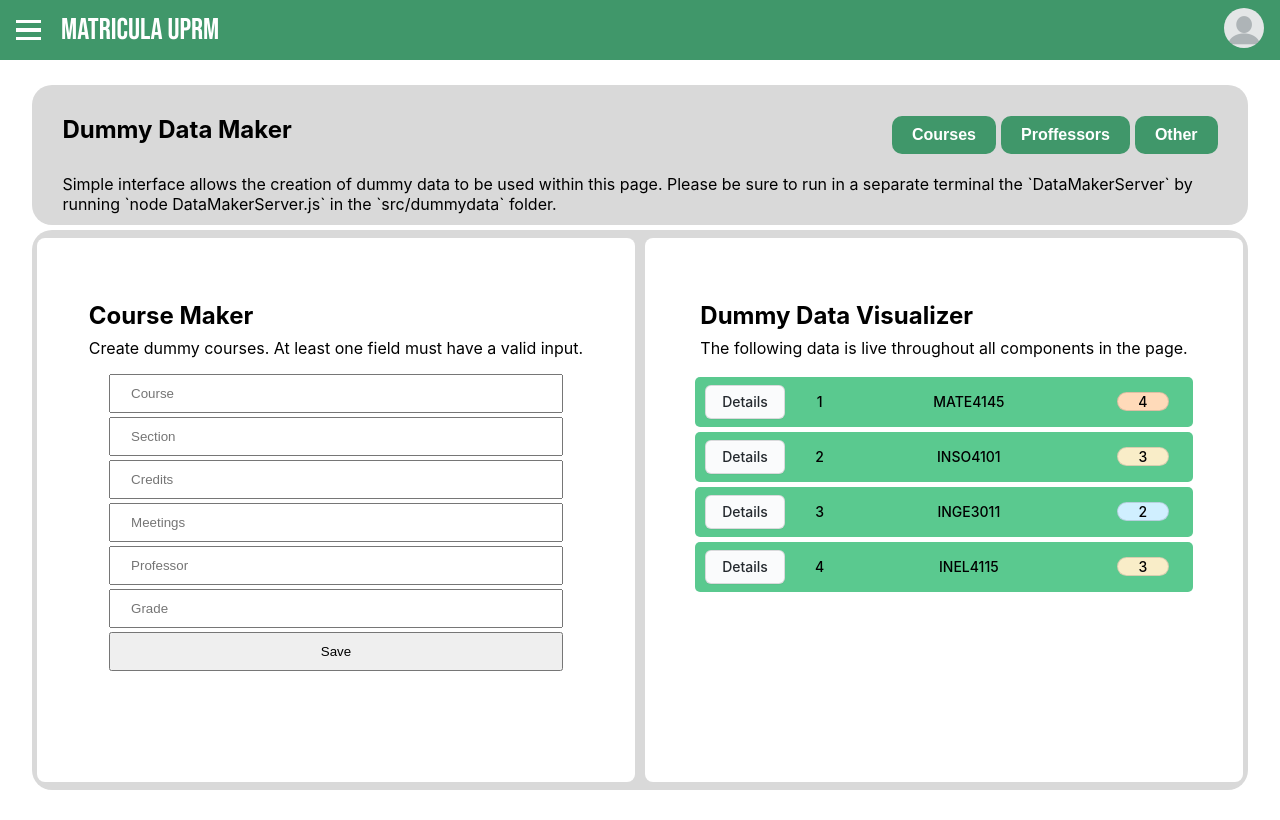
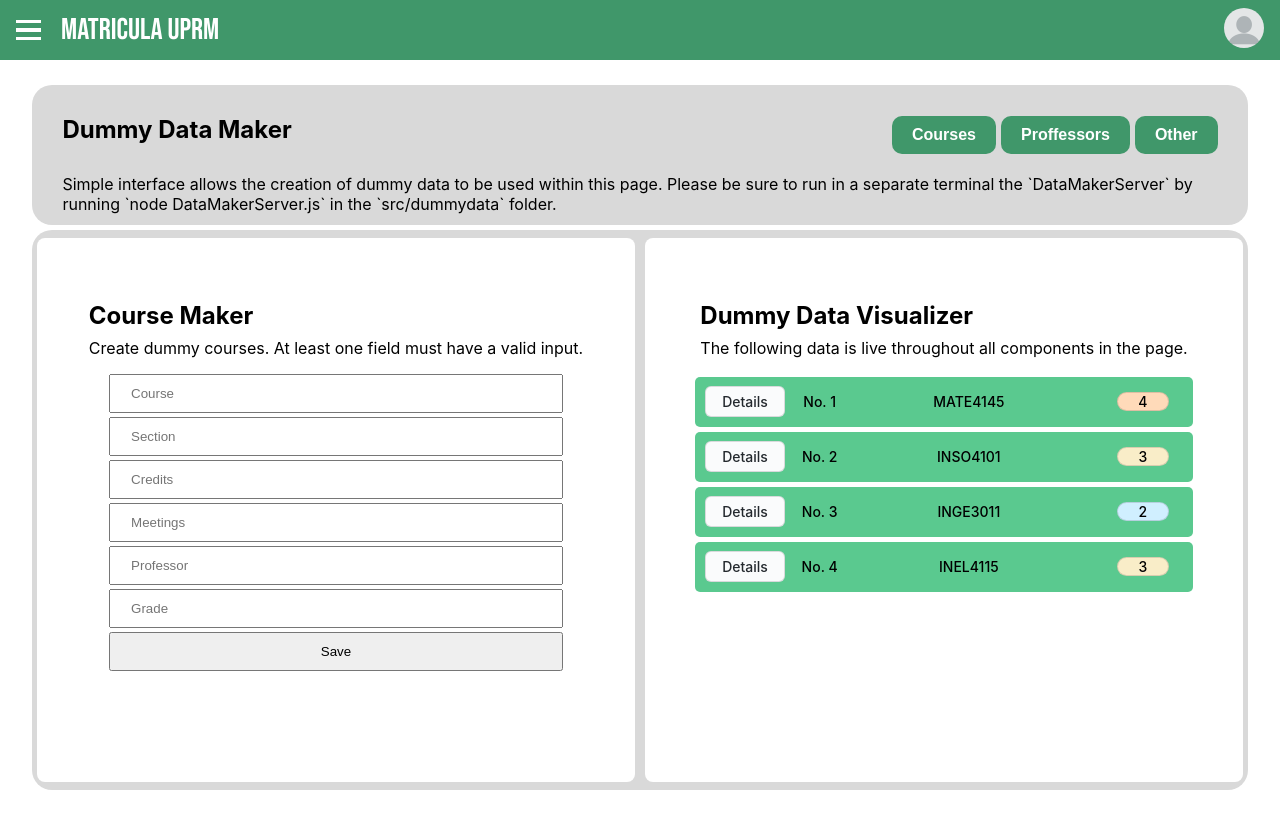
Before and after one commit to uprm-inso4101-2023-2024-s2/semester-project-studentenrollmentsystem, a React (Create React App) app: page /dummy-data-maker in a window 1280 px wide. Built offline with nearby package versions, Linux system fonts and the light colour scheme.

Commit message:
fixed bugs, reformat csv

```diff
--- a/src/components/smallcard.js
+++ b/src/components/smallcard.js
@@ -3,12 +3,14 @@ import styles from "../styles/components/smallcard.module.scss";
 
 export default function SmallCard({data, id}) {
   const displayDetails = () => {
-    return alert("To be implemented.");
+    alert(`Course Name: ${data.Course} \nSection: ${data.Section}` +
+      `\nCredits: ${data.Credits} \nMeetings: ${data.Meetings}` +
+      `\nProffessor: ${data.Proffessor} \nGrade: ${data.Grades}`);
   }
 
   const displayCreditsBubble = () => {
     let color = "black";
-    switch (data.Creditos) {
+    switch (data.Credits) {
       case "1":
         color = "#dafaed";  // light green.
         break;
@@ -30,7 +32,7 @@ export default function SmallCard({data, id}) {
 
     return (
       <div className={styles.bubble} style={{ backgroundColor: color }}>
-        {data.Creditos}
+        {data.Credits}
       </div>
     );
   }
@@ -41,8 +43,8 @@ export default function SmallCard({data, id}) {
         <button className={styles.button}
         onClick={displayDetails}>Details</button>
       </div>
-      <div className={styles.id}>{id}</div>
-      <div className={styles.courseBox}>{data.Curso}</div>
+      <div className={styles.id}>No. {id}</div>
+      <div className={styles.courseBox}>{data.Course}</div>
       <div className={styles.creditBox}>
         {displayCreditsBubble()}
       </div>
--- a/src/data/dummydata/styles/dataview.module.scss
+++ b/src/data/dummydata/styles/dataview.module.scss
@@ -4,7 +4,6 @@
   justify-content: flex-start;
   margin: 10px;
   height: 540px;
-  overflow-y: auto;
 
   .header {
     display: flex;
@@ -28,6 +27,7 @@
 
   .toolBox {
     height: 100%;
+    overflow-y: auto;
 
     .viewingBox {
       display: flex;
--- a/src/styles/components/smallcard.module.scss
+++ b/src/styles/components/smallcard.module.scss
@@ -15,28 +15,15 @@
     width: 20%;
 
     .button {
-      appearance: none;
       background-color: #FAFBFC;
       border: 1px solid rgba(27, 31, 35, 0.15);
       border-radius: 6px;
-      box-shadow: rgba(27, 31, 35, 0.04) 0 1px 0, rgba(255, 255, 255, 0.25) 0 1px 0 inset;
-      box-sizing: border-box;
       color: #24292E;
       cursor: pointer;
-      display: inline-block;
       font-family: -apple-system, system-ui, "Segoe UI", Helvetica, Arial, sans-serif, "Apple Color Emoji", "Segoe UI Emoji";
       font-size: 14px;
       font-weight: 500;
-      line-height: 20px;
-      list-style: none;
       padding: 6px 16px;
-      position: relative;
-      transition: background-color 0.2s cubic-bezier(0.3, 0, 0.5, 1);
-      user-select: none;
-      -webkit-user-select: none;
-      touch-action: manipulation;
-      vertical-align: middle;
-      white-space: nowrap;
       word-wrap: break-word;
     }
   }
```
Also changed, not shown: src/data/dummydata/components/DataView.js (line endings or trailing spaces), src/data/dummydata/dumbdata.csv.
